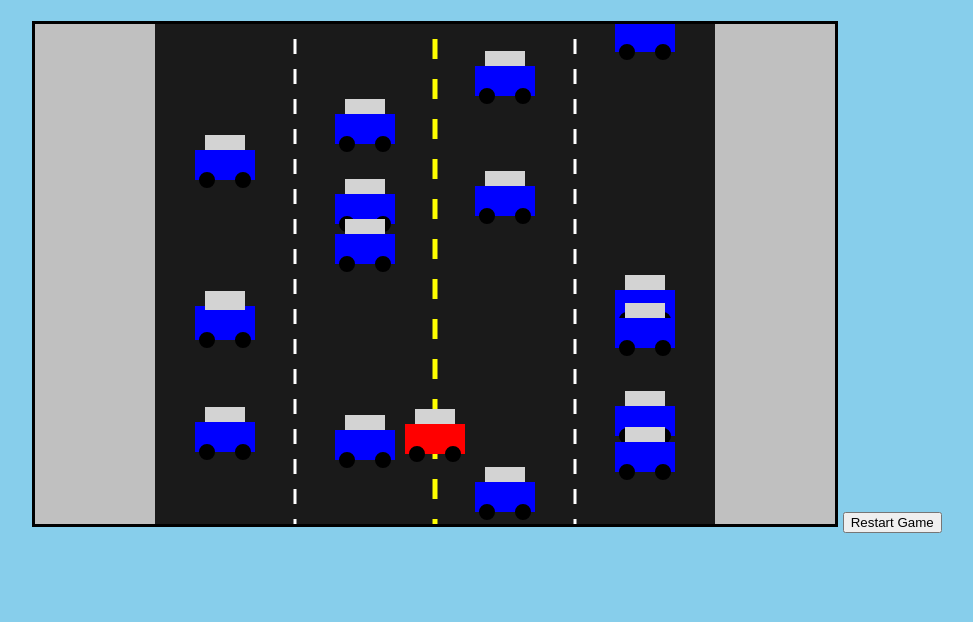
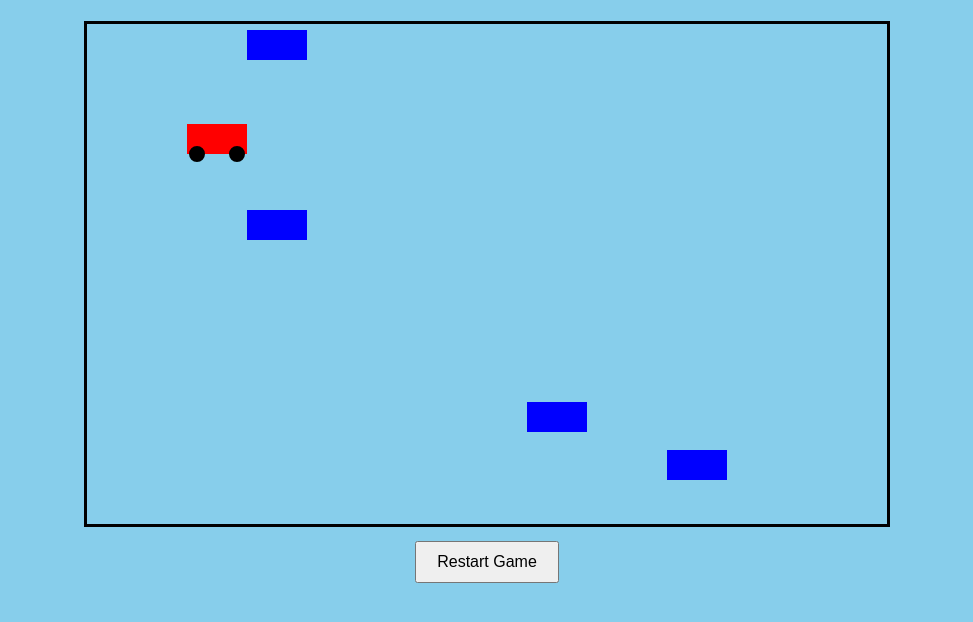
Before and after one commit to Karasamir2013/the-best-game, a plain HTML site: page index.html in a window 1280 px wide. Shown: the part 80-702 px from the top of the page, without its empty margins (153-1126 px from the left). Drawn offline with Linux system fonts and the light colour scheme.

Commit message:
Update index.html

```diff
--- a/index.html
+++ b/index.html
@@ -13,92 +13,54 @@
       border: 3px solid black;
       margin-top: 20px;
     }
+    #restartBtn {
+      margin-top: 10px;
+      padding: 10px 20px;
+      font-size: 16px;
+      cursor: pointer;
+    }
   </style>
 </head>
 <body>
   <h1>🚗 Car Game</h1>
   <canvas id="gameCanvas" width="800" height="500"></canvas>
+  <br>
+  <button id="restartBtn">Restart Game</button>
 
   <script>
     const canvas = document.getElementById("gameCanvas");
     const ctx = canvas.getContext("2d");
 
+    // Car object
     let car = {
-      x: 370,
-      y: 400,
+      x: 100,
+      y: 100,
       width: 60,
       height: 30,
       speed: 5,
       color: "red"
     };
 
+    // Traffic array and road speed
     let traffic = [];
-    let roadOffset = 0;
-    let roadSpeed = 5; // base road speed
-
-    // Draw road
-    function drawRoad() {
-      // Grass
-      ctx.fillStyle = "green";
-      ctx.fillRect(0, 0, canvas.width, canvas.height);
-
-      // Sidewalks
-      ctx.fillStyle = "#c0c0c0";
-      ctx.fillRect(0, 0, 120, canvas.height);
-      ctx.fillRect(canvas.width - 120, 0, 120, canvas.height);
-
-      // Road
-      ctx.fillStyle = "#1a1a1a";
-      ctx.fillRect(120, 0, canvas.width - 240, canvas.height);
-
-      // Center dashed line
-      ctx.strokeStyle = "yellow";
-      ctx.lineWidth = 5;
-      for (let y = -40; y < canvas.height; y += 40) {
-        ctx.beginPath();
-        ctx.moveTo(canvas.width / 2, y + roadOffset);
-        ctx.lineTo(canvas.width / 2, y + 20 + roadOffset);
-        ctx.stroke();
-      }
-
-      // Lane markings
-      ctx.strokeStyle = "white";
-      ctx.lineWidth = 3;
-      for (let y = -30; y < canvas.height; y += 30) {
-        ctx.beginPath();
-        ctx.moveTo(260, y + roadOffset);
-        ctx.lineTo(260, y + 15 + roadOffset);
-        ctx.stroke();
-
-        ctx.beginPath();
-        ctx.moveTo(canvas.width - 260, y + roadOffset);
-        ctx.lineTo(canvas.width - 260, y + 15 + roadOffset);
-        ctx.stroke();
-      }
-
-      // Scroll effect
-      roadOffset += roadSpeed;
-      if (roadOffset > 40) roadOffset = 0;
-    }
+    let roadSpeed = 5;
+    let animationId;
 
     // Draw car
-    function drawCar(c) {
-      ctx.fillStyle = c.color;
-      ctx.fillRect(c.x, c.y, c.width, c.height);
-
-      ctx.fillStyle = "lightgray";
-      ctx.fillRect(c.x + 10, c.y - 15, c.width - 20, 15);
+    function drawCar() {
+      ctx.fillStyle = car.color;
+      ctx.fillRect(car.x, car.y, car.width, car.height);
 
       ctx.fillStyle = "black";
       ctx.beginPath();
-      ctx.arc(c.x + 12, c.y + c.height, 8, 0, Math.PI * 2);
-      ctx.arc(c.x + c.width - 12, c.y + c.height, 8, 0, Math.PI * 2);
+      ctx.arc(car.x + 10, car.y + car.height, 8, 0, Math.PI * 2);
+      ctx.arc(car.x + car.width - 10, car.y + car.height, 8, 0, Math.PI * 2);
       ctx.fill();
     }
 
     // Spawn traffic
     function spawnTraffic() {
-      if (Math.random() < 0.15) { // spawn rate (higher = more cars)
+      if (Math.random() < 0.03) {
         let laneX = [160, 300, 440, 580];
         let x = laneX[Math.floor(Math.random() * laneX.length)];
         traffic.push({
@@ -106,70 +68,61 @@
           y: -50,
           width: 60,
           height: 30,
-          speed: roadSpeed - 1, // move with road
+          speed: roadSpeed - 1,
           color: "blue"
         });
-      }
-    }
-
-    function updateTraffic() {
-      for (let i = traffic.length - 1; i >= 0; i--) {
-        traffic[i].y += traffic[i].speed;
-        drawCar(traffic[i]);
-
-        if (traffic[i].y > canvas.height) {
-          traffic.splice(i, 1);
-        }
-
-        // Crash check
-        if (
-          car.x < traffic[i].x + traffic[i].width &&
-          car.x + car.width > traffic[i].x &&
-          car.y < traffic[i].y + traffic[i].height &&
-          car.y + car.height > traffic[i].y
-        ) {
-          alert("💥 Crash! Game Over");
-          traffic = [];
-          car.x = 370;
-          car.y = 400;
-          roadSpeed = 5;
-        }
       }
     }
 
     // Game loop
     function update() {
       ctx.clearRect(0, 0, canvas.width, canvas.height);
-      drawRoad();
-      drawCar(car);
+
+      drawCar();
+
+      // Draw traffic
+      for (let i = traffic.length - 1; i >= 0; i--) {
+        let t = traffic[i];
+        t.y += t.speed;
+        ctx.fillStyle = t.color;
+        ctx.fillRect(t.x, t.y, t.width, t.height);
+
+        if (
+          car.x < t.x + t.width &&
+          car.x + car.width > t.x &&
+          car.y < t.y + t.height &&
+          car.y + car.height > t.y
+        ) {
+          cancelAnimationFrame(animationId); // Stop game on crash
+          alert("💥 Crash! Click Restart to play again.");
+        }
+
+        if (t.y > canvas.height) traffic.splice(i, 1);
+      }
+
       spawnTraffic();
-      updateTraffic();
-      requestAnimationFrame(update);
+      animationId = requestAnimationFrame(update);
     }
 
     // Controls
     document.addEventListener("keydown", (e) => {
-      if (e.key === "ArrowUp" || e.key === "w") {
-        roadSpeed = 10; // accelerate
-      }
-      if (e.key === "ArrowDown" || e.key === "s") {
-        roadSpeed = 3; // slow down
-      }
+      if (e.key === "ArrowUp" || e.key === "w") car.y -= car.speed;
+      if (e.key === "ArrowDown" || e.key === "s") car.y += car.speed;
       if (e.key === "ArrowLeft" || e.key === "a") car.x -= car.speed;
       if (e.key === "ArrowRight" || e.key === "d") car.x += car.speed;
-
-      if (car.x < 120) car.x = 120;
-      if (car.x + car.width > canvas.width - 120) car.x = canvas.width - 120 - car.width;
     });
 
-    document.addEventListener("keyup", (e) => {
-      if (e.key === "ArrowUp" || e.key === "w" || e.key === "ArrowDown" || e.key === "s") {
-        roadSpeed = 5; // reset to normal speed when key released
-      }
+    // Restart button
+    document.getElementById("restartBtn").addEventListener("click", () => {
+      car.x = 100;
+      car.y = 100;
+      traffic = [];
+      roadSpeed = 5;
+      update(); // Restart game loop
     });
 
+    // Start the game
     update();
   </script>
 </body>
 </html>
-<button id="restartBtn">Restart Game</button>
```
